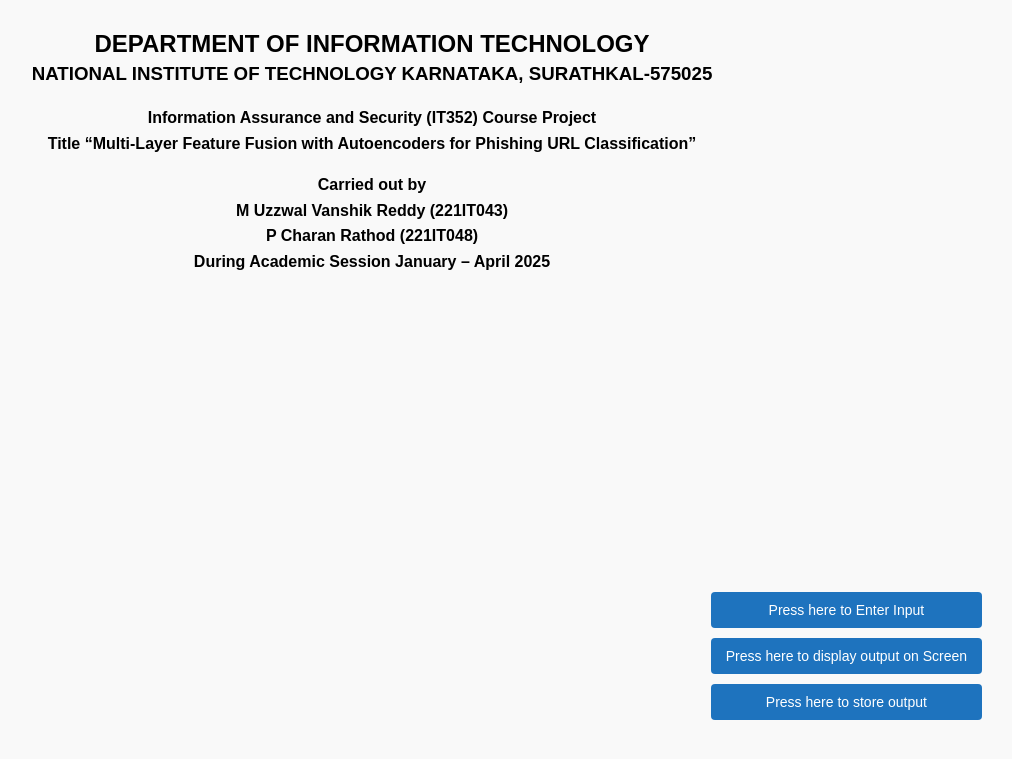
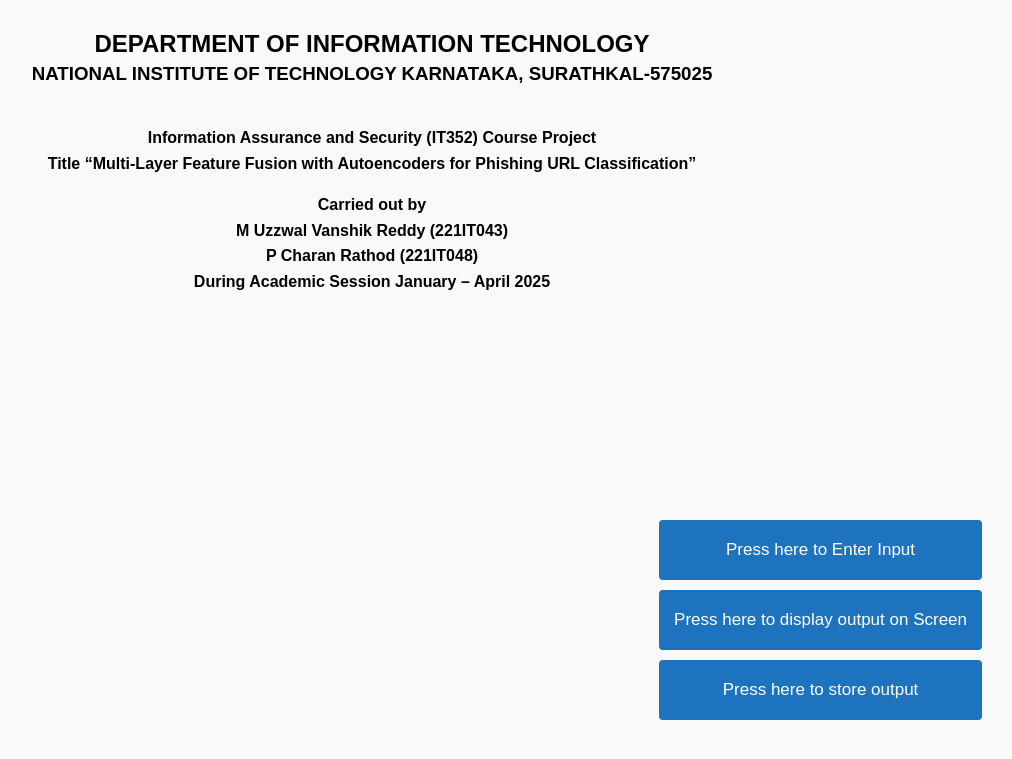
Before and after one commit to XplorerDiaz/Phishing-URL, a Flask app: page / in a window 1280 px wide. Shown: the top 759 px of the page, without its empty margins (268-1280 px from the left). Run offline with Flask 3, Linux system fonts and the light colour scheme; parts of the project's set-up code (start-up, migrations or seed data) failed here and were passed over.

Commit message:
Update index.html

```diff
--- a/templates/index.html
+++ b/templates/index.html
@@ -15,7 +15,8 @@
     /* Header and project info styling */
     .header-section {
       text-align: center;
-      margin-bottom: 20px;
+      margin-bottom: 40px;
+      margin-top: 30px;
     }
     .header-section h2, .header-section h3 {
       margin: 5px 0;
@@ -72,7 +73,7 @@
     }
     #resultsTable {
       margin-top: 20px;
-      width: calc(100% - 300px);  /* reduced width to avoid overlap */
+      width: calc(100% - 350px);  /* reduced width to avoid overlap */
       margin-right: 220px;        /* leave space for fixed buttons */
     }
 
@@ -89,8 +90,8 @@
       background-color: #1e73be;
       color: #fff;
       border: none;
-      padding: 10px 15px;
-      font-size: 14px;
+      padding: 20px 15px;
+      font-size: 17px;
       cursor: pointer;
       border-radius: 4px;
       text-align: center;
```
